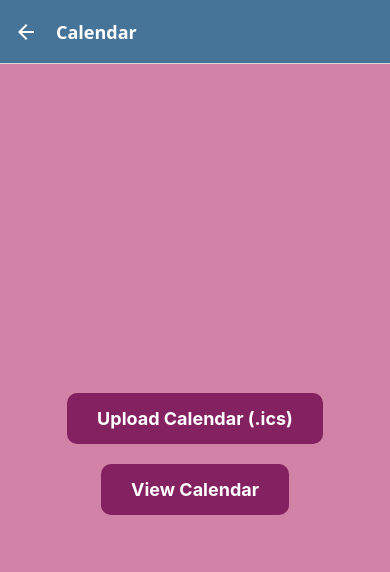
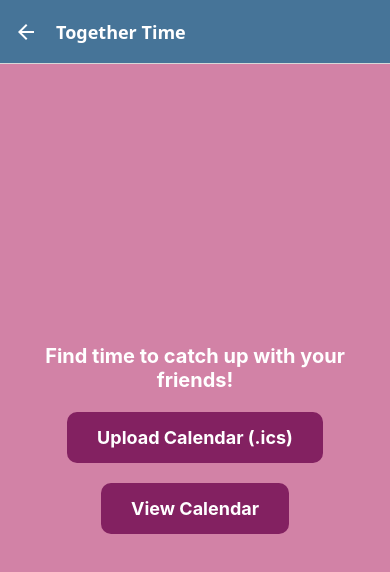
Before and after one commit to aangelazz/neverfar, a React Native app: screen /Calendar in a window 390 px wide. Shown: the top 572 px of the page. Built offline with nearby package versions, Linux system fonts and the light colour scheme.

Commit message:
calendar again prettify

```diff
--- a/src/screens/CalendarScreen.js
+++ b/src/screens/CalendarScreen.js
@@ -1,5 +1,5 @@
 import React, { useState, useLayoutEffect } from 'react';
-import { View, Button, Text, StyleSheet, TouchableOpacity } from 'react-native';
+import { View, Text, StyleSheet, TouchableOpacity } from 'react-native';
 import * as DocumentPicker from 'expo-document-picker';
 import * as FileSystem from 'expo-file-system';
 import ical from 'ical.js';
@@ -18,6 +18,7 @@ export default function CalendarScreen({ navigation }) {
   // Configure the header
   useLayoutEffect(() => {
     navigation.setOptions({
+      title: 'Together Time', // Updated header title
       headerStyle: {
         backgroundColor: '#467498', // Set header background color
       },
@@ -26,7 +27,6 @@ export default function CalendarScreen({ navigation }) {
         color: '#fff', // Set header text color to white
         fontWeight: 'bold',
       },
-      headerBackTitle: 'Navigation', // Set back button text
     });
   }, [navigation]);
 
@@ -38,7 +38,6 @@ export default function CalendarScreen({ navigation }) {
 
     console.log('DocumentPicker result:', result); // Debug log
 
-    // Check if the result contains assets
     if (result.assets && result.assets.length > 0) {
       const file = result.assets[0]; // Get the first file
       console.log('File selected:', file); // Debug log
@@ -96,6 +95,9 @@ export default function CalendarScreen({ navigation }) {
 
   return (
     <View style={styles.container}>
+      {/* Heading */}
+      <Text style={styles.heading}>Find time to catch up with your friends!</Text>
+
       {/* Upload Calendar Button */}
       <TouchableOpacity style={styles.button} onPress={pickFile}>
         <Text style={styles.buttonText}>Upload Calendar (.ics)</Text>
@@ -121,6 +123,15 @@ const styles = StyleSheet.create({
     justifyContent: 'center',
     alignItems: 'center',
     backgroundColor: '#d282a6', // Updated screen background color
+    padding: 20,
+  },
+  heading: {
+    fontSize: 20,
+    fontWeight: 'bold',
+    color: '#fff', // Updated heading text color to white
+    textAlign: 'center',
+    marginBottom: 10, // Reduced margin to shift it up
+    marginTop: -20, // Added negative margin to shift it further up
   },
   button: {
     backgroundColor: '#832161', // Updated button background color
```
